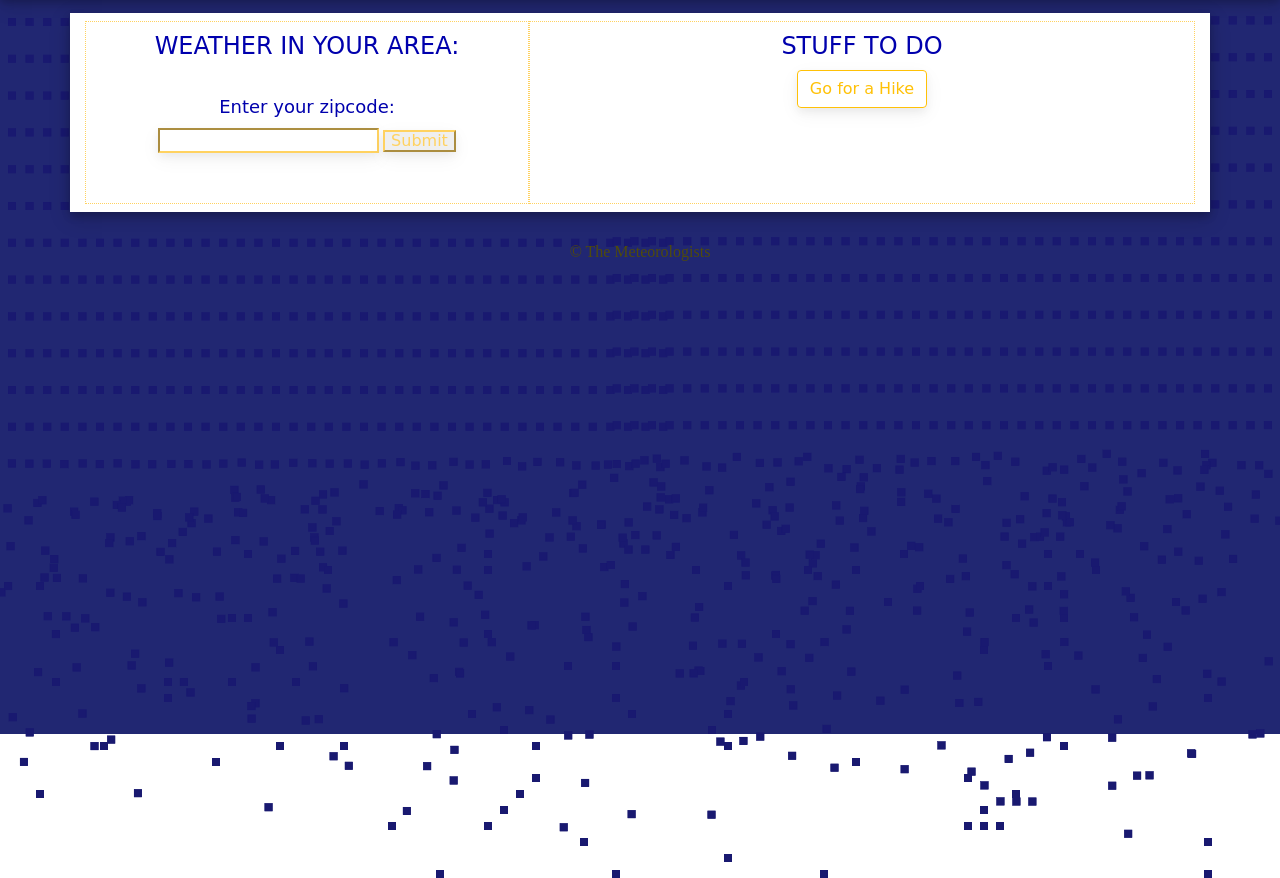
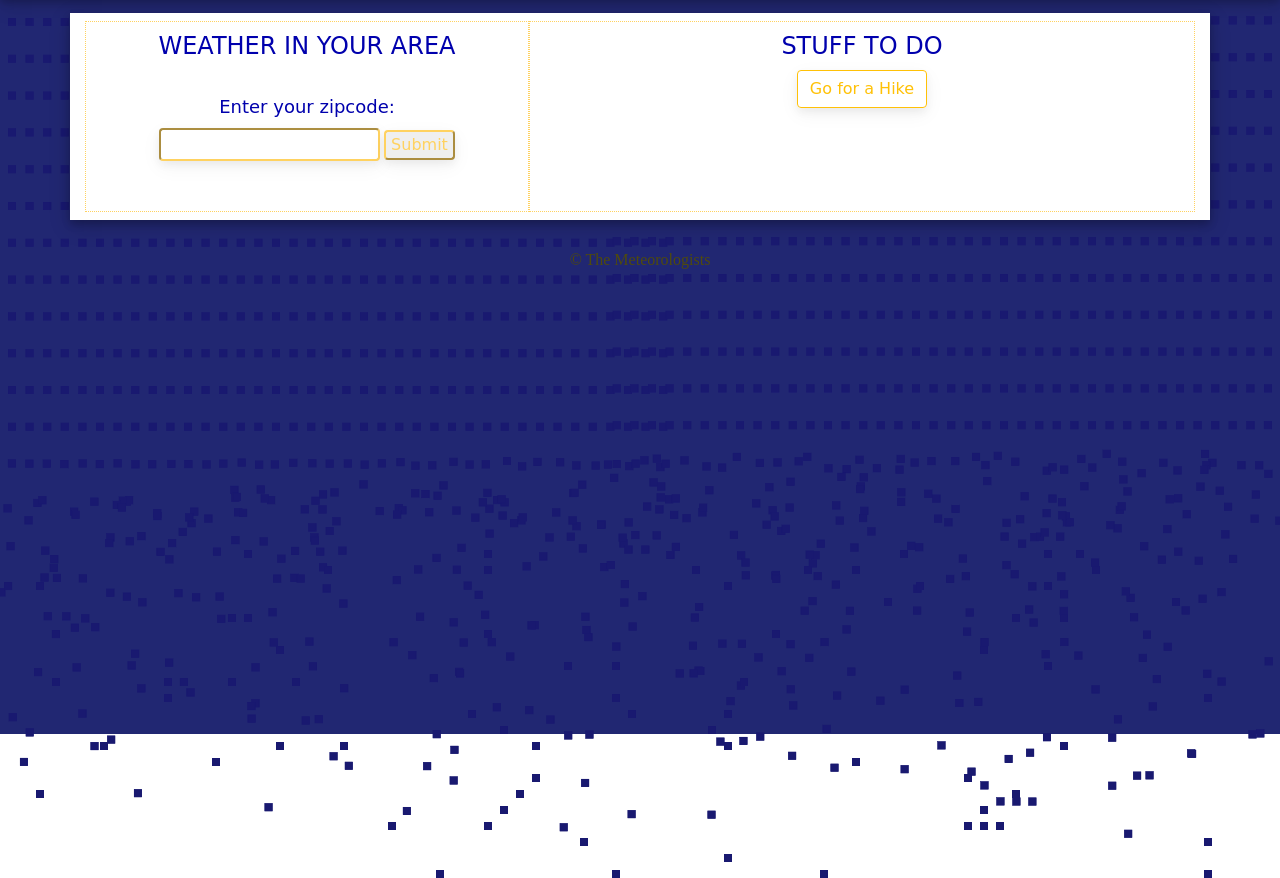
Before and after one commit to Jacobs1986/Weather-or-Not, a plain HTML site: page index.html in a window 1280 px wide. Shown: the part 66-944 px from the top of the page. Drawn offline with nearby package versions, Linux system fonts and the light colour scheme; animation ran at ten frames a second; a web font is replaced by a local one.

Commit message:
lil more formatting

```diff
--- a/Assets/style.css
+++ b/Assets/style.css
@@ -91,6 +91,12 @@ p {
     color: rgb(0, 0, 173);
 }
 
+input#submit:hover {
+    color: rgb(0, 0, 173);
+    background-color: rgb(255, 210, 96);
+    ;
+}
+
 #footer {
     width: 100%;
     display: flex;
@@ -106,6 +112,8 @@ input {
     font-family: 'Londrina Solid', cursive;
     color: rgb(255, 210, 96);
     box-shadow: 0 4px 8px 0 rgba(0, 0, 0, 0.05), 0 6px 20px 0 rgba(0, 0, 0, 0.05);
+    padding: 5px;
+    border-radius: 4px;
 }
 
 .container {
--- a/index.html
+++ b/index.html
@@ -36,7 +36,7 @@
             <main id="content" class="container">
 
                 <aside id="weather" class="">
-                    <h3>WEATHER IN YOUR AREA:</h3><br>
+                    <h3>WEATHER IN YOUR AREA</h3><br>
                     <label><p>Enter your zipcode:</p></label><br>
                     <input id="zip" type="text" maxlength="5"></input>
                     <input id="submit" type="submit">
```
